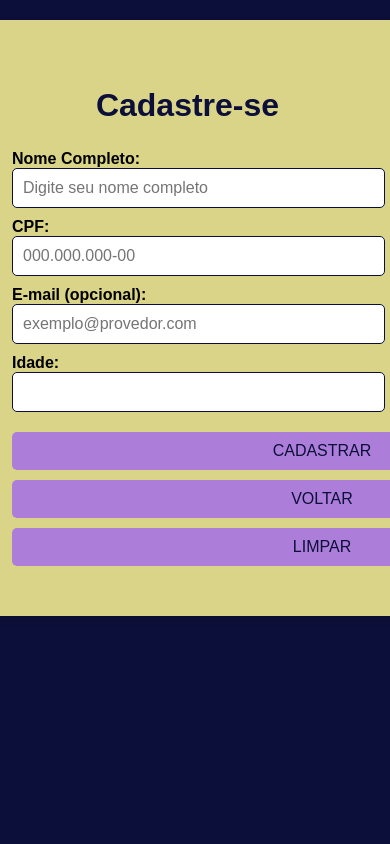
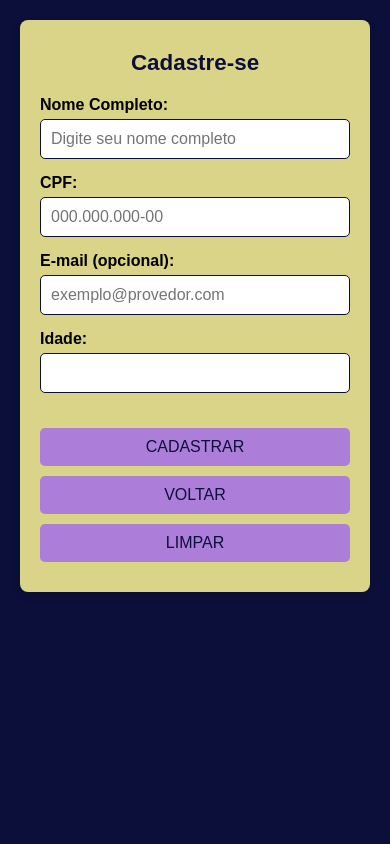
Before and after one commit to Bryan22890/Projeto-Extens-o-2025, a PHP site: page /telacadastro.html in a window 390 px wide; the page is wider, and only the part inside the window is pictured. Run offline with PHP 8.4, Linux system fonts and the light colour scheme.

Commit message:
Update cadastro.css

```diff
--- a/projeto extensão/Cadastro/cadastro.css
+++ b/projeto extensão/Cadastro/cadastro.css
@@ -1,3 +1,19 @@
+* {
+  margin: 0;
+  padding: 0;
+  box-sizing: border-box;
+}
+
+body {
+  font-family: Arial, Helvetica, sans-serif;
+  background-color: #0c0f39;
+  display: flex;
+  justify-content: center;
+  align-items: flex-start;
+  min-height: 100vh;
+  padding: 20px;
+}
+
 header {
   background-image: url(../imagens/barracadastro.png);
   padding: 4em;
@@ -5,29 +21,19 @@ header {
   background-size: cover;
 }
 
-body {
-  font-family: Arial, Helvetica, sans-serif;
-  margin: 0;
-  padding: 0;
-  background-color: #0c0f39;
-  display: flex;
-  flex-direction: column;
-  align-items: center;
-}
-
 .conteudo {
   width: 100%;
   max-width: 600px;
-  background: #d9d487;
-  padding: 40px 40px 50px 25px;
+  background-color: #d9d487;
+  padding: 40px 30px;
   border-radius: 8px;
   box-shadow: 0 4px 8px rgba(0, 0, 0, 0.1);
-  margin-top: 20px;
 }
 
 h2 {
   text-align: center;
   color: #0c0f39;
+  margin-bottom: 20px;
   font-size: 2em;
 }
 
@@ -36,40 +42,71 @@ form {
   flex-direction: column;
 }
 
+.form-group {
+  margin-bottom: 15px;
+}
+
 label {
   font-weight: bold;
+  margin-bottom: 5px;
+  display: block;
 }
 
 input, select {
   width: 100%;
   padding: 10px;
-  margin-bottom: 10px;
   border: 1px solid #0c0f39;
   border-radius: 5px;
   font-size: 1em;
 }
 
+#botoes {
+  display: flex;
+  flex-wrap: wrap;
+  gap: 10px;
+  margin-top: 20px;
+  justify-content: center;
+}
+
 button {
-  width: 620px;
+  flex: 1 1 30%;
+  min-width: 100px;
   padding: 10px;
-  margin-top: 10px;
   background-color: #ac7eda;
   color: #0c0f39;
   border: none;
   border-radius: 5px;
   cursor: pointer;
   font-size: 1em;
-  transition: background-color 0.2s, transform 0.2s; /* Transição suave de 0.3 segundos para background-color e transform */
+  transition: background-color 0.2s, transform 0.2s;
 }
 
 button:hover {
-    transform: scale(1.06); /* Aumenta ligeiramente o botão ao passar o mouse */
-    background-color: #9247a1;
+  transform: scale(1.05);
+  background-color: #9247a1;
 }
 
+/* Responsividade avançada */
+@media (max-width: 768px) {
+  .conteudo {
+    padding: 30px 20px;
+  }
 
-@media (max-width: 600px) {
-  .conteudo {
-    width: 90%;
+  button {
+    flex: 1 1 100%;
+  }
+
+  h2 {
+    font-size: 1.6em;
   }
 }
+
+@media (max-width: 480px) {
+  input, button {
+    font-size: 1em;
+  }
+
+  h2 {
+    font-size: 1.4em;
+  }
+}
```
